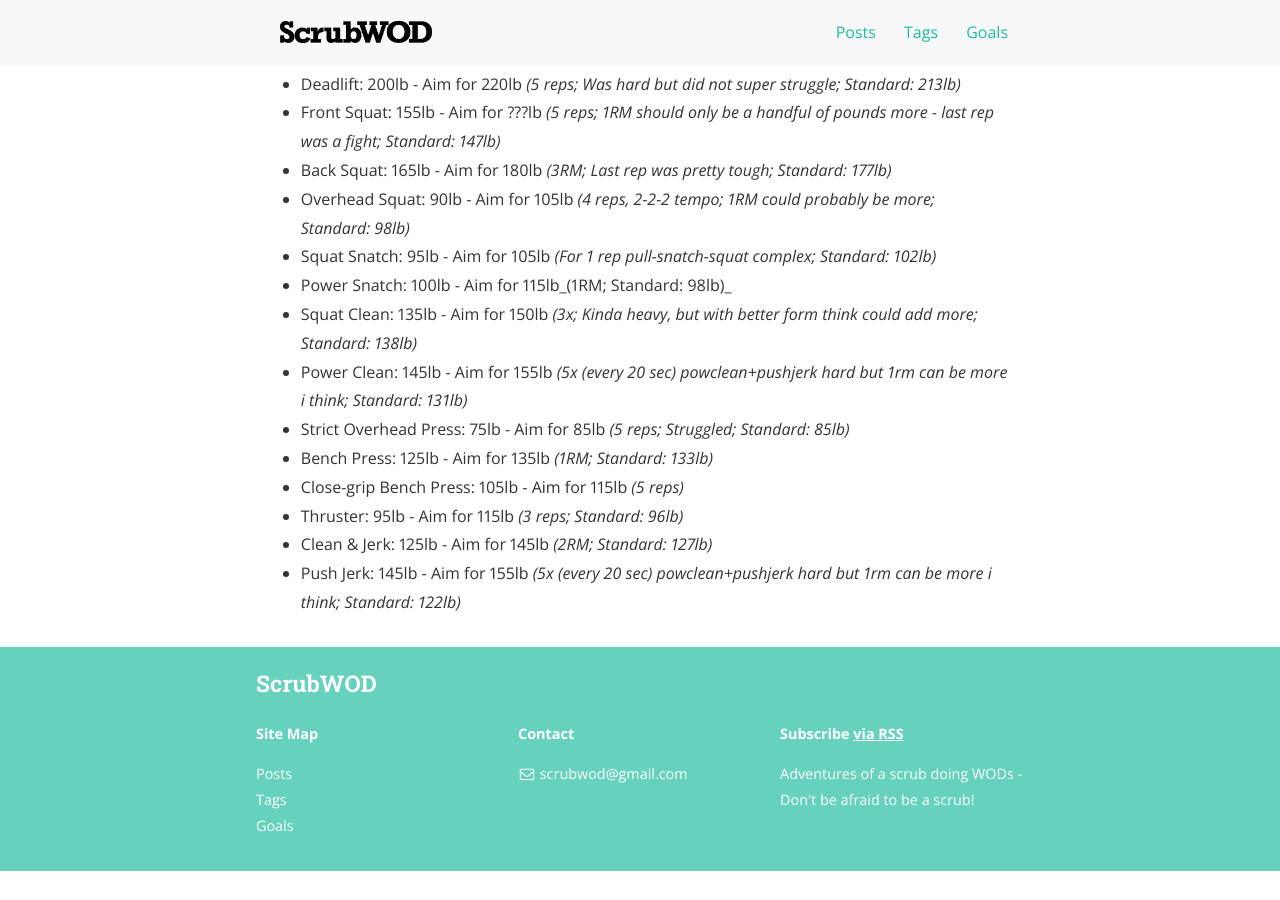
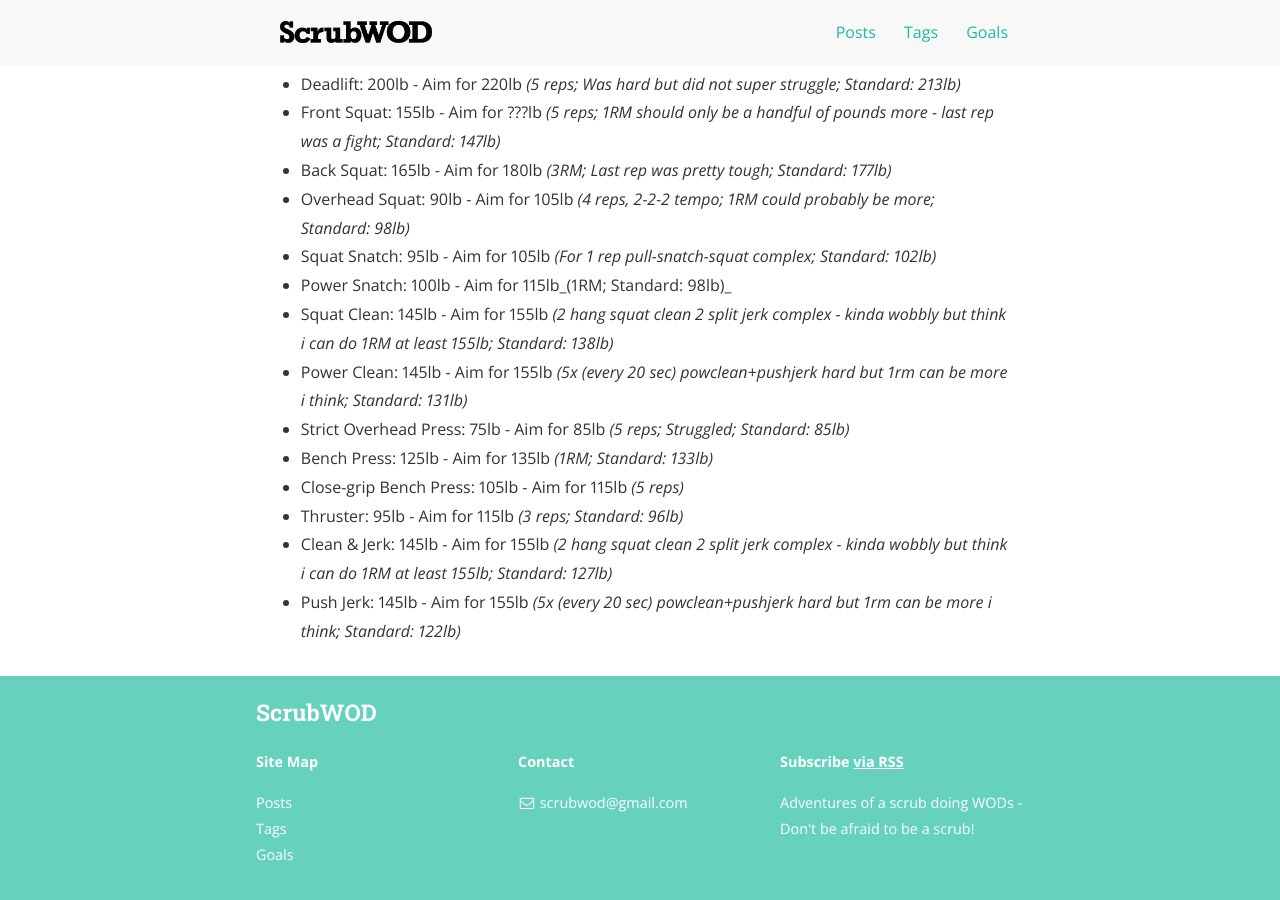
Before and after one commit to scrubwod/scrubwod.github.io, a Jekyll site: the page built from goals.md, in a window 1280 px wide and 900 px high, scrolled down 1007 px. Built offline with Jekyll 4.4.1, drawn with Linux system fonts in a browser that asks for light colours; nearby versions of some CDN libraries; before the commit the page ends 1878 px from its top, so only the background shows below that.

Commit message:
[GOALS] Count 2hang clean 2split jerk complex

```diff
--- a/goals.md
+++ b/goals.md
@@ -43,11 +43,11 @@ These are the heaviest weights I've done the movement with.
 - Overhead Squat: 90lb - Aim for 105lb _(4 reps, 2-2-2 tempo; 1RM could probably be more; Standard: 98lb)_
 - Squat Snatch: 95lb - Aim for 105lb _(For 1 rep pull-snatch-squat complex; Standard: 102lb)_
 - Power Snatch: 100lb - Aim for 115lb_(1RM; Standard: 98lb)_
-- Squat Clean: 135lb - Aim for 150lb _(3x; Kinda heavy, but with better form think could add more; Standard: 138lb)_
+- Squat Clean: 145lb - Aim for 155lb _(2 hang squat clean 2 split jerk complex - kinda wobbly but think i can do 1RM at least 155lb; Standard: 138lb)_
 - Power Clean: 145lb - Aim for 155lb _(5x (every 20 sec) powclean+pushjerk hard but 1rm can be more i think; Standard: 131lb)_
 - Strict Overhead Press: 75lb - Aim for 85lb _(5 reps; Struggled; Standard: 85lb)_
 - Bench Press: 125lb - Aim for 135lb _(1RM; Standard: 133lb)_
 - Close-grip Bench Press: 105lb - Aim for 115lb _(5 reps)_
 - Thruster: 95lb - Aim for 115lb _(3 reps; Standard: 96lb)_
-- Clean & Jerk: 125lb - Aim for 145lb _(2RM; Standard: 127lb)_
+- Clean & Jerk: 145lb - Aim for 155lb _(2 hang squat clean 2 split jerk complex - kinda wobbly but think i can do 1RM at least 155lb; Standard: 127lb)_
 - Push Jerk: 145lb - Aim for 155lb _(5x (every 20 sec) powclean+pushjerk hard but 1rm can be more i think; Standard: 122lb)_
```
